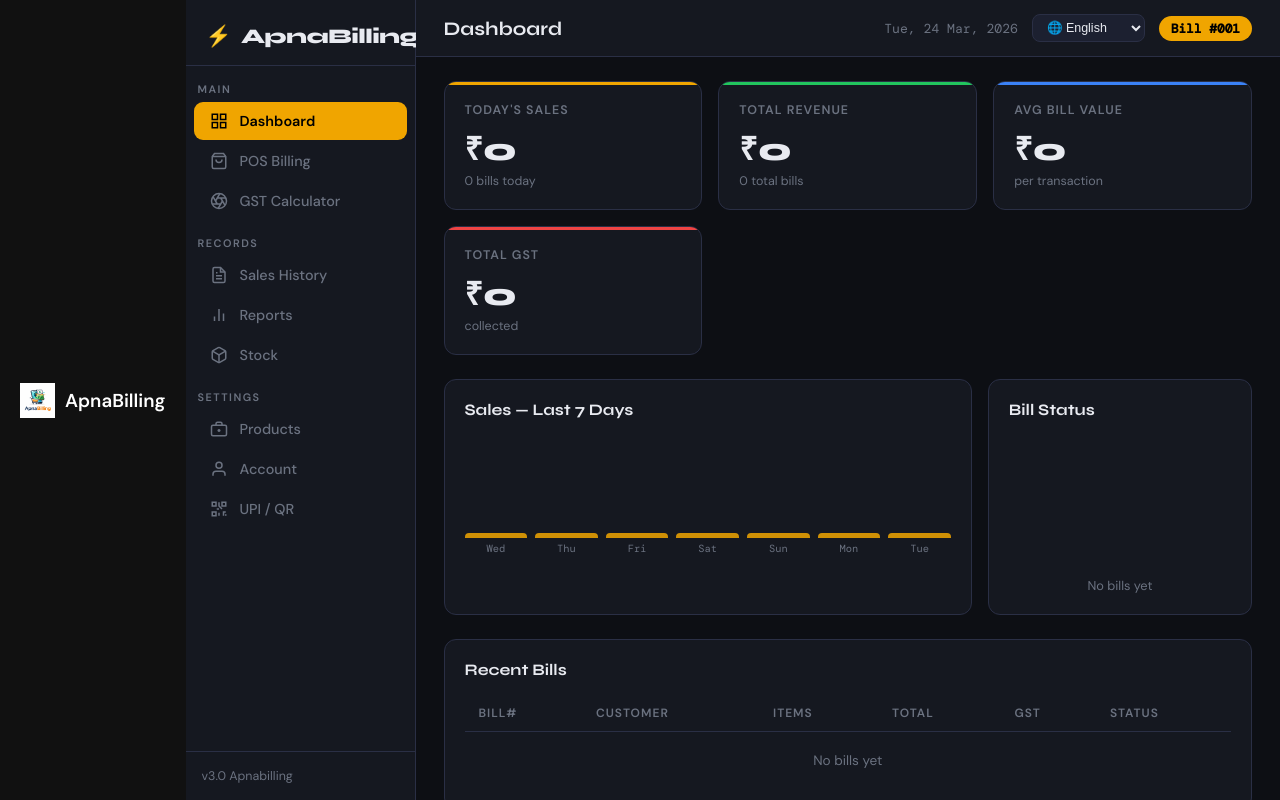
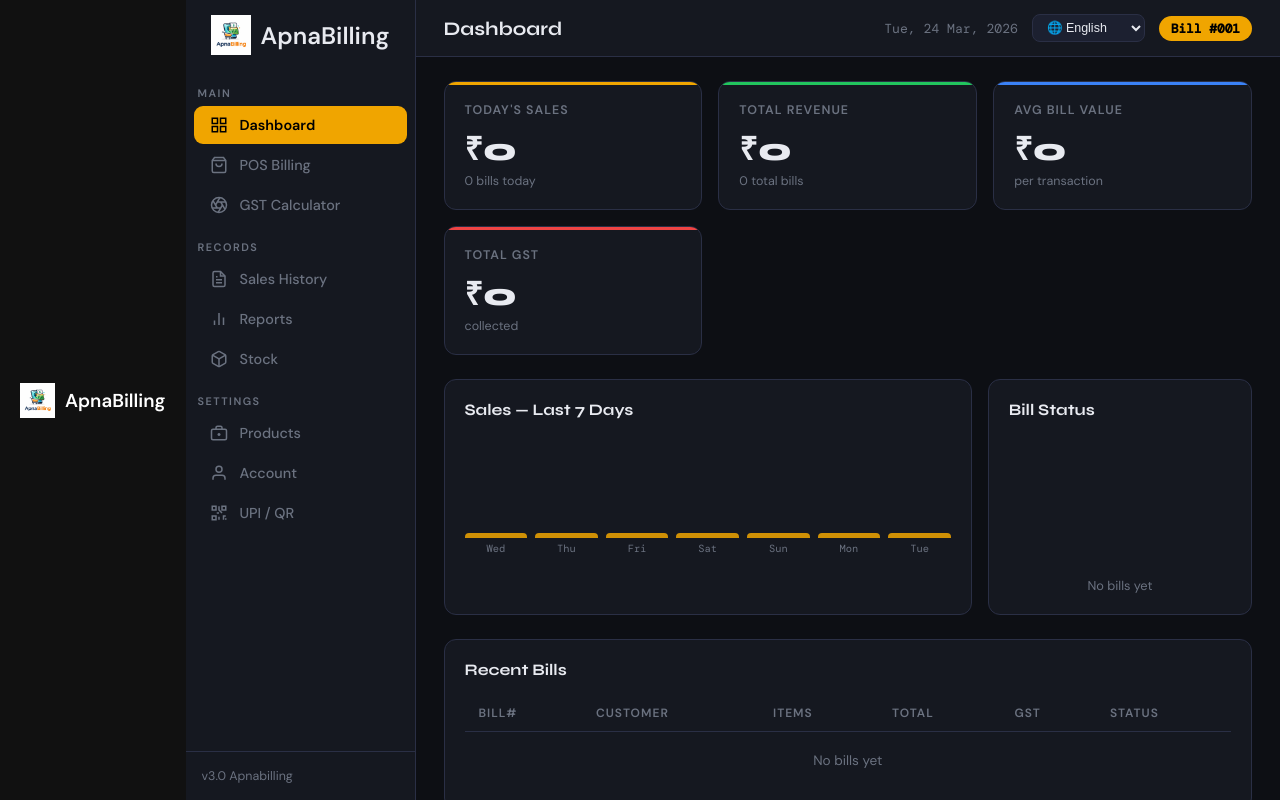
Before and after one commit to samyakfulambarkar/ApnaBilling, a website: page index.html in a window 1280 px wide. Drawn offline with nearby package versions, Linux system fonts and the light colour scheme; a web font is replaced by a local one.

Commit message:
updated logo position

```diff
--- a/index.html
+++ b/index.html
@@ -264,7 +264,13 @@
 
 <!-- SIDEBAR -->
 <aside id="sidebar">
-  <div class="sidebar-logo">⚡<span>ApnaBilling</span></div>
+  <div style="display:flex; align-items:center; gap:10px; padding:15px;">
+
+  <img src="logo.png" style="width:40px; height:40px; object-fit:contain; margin-left:10px;">
+
+  <h2 style="margin:0;">ApnaBilling</h2>
+
+</div>
   <div class="sidebar-nav">
   <div class="nav-section">Main</div>
   <div class="nav-item active" onclick="navigate('dashboard', this)">
```
